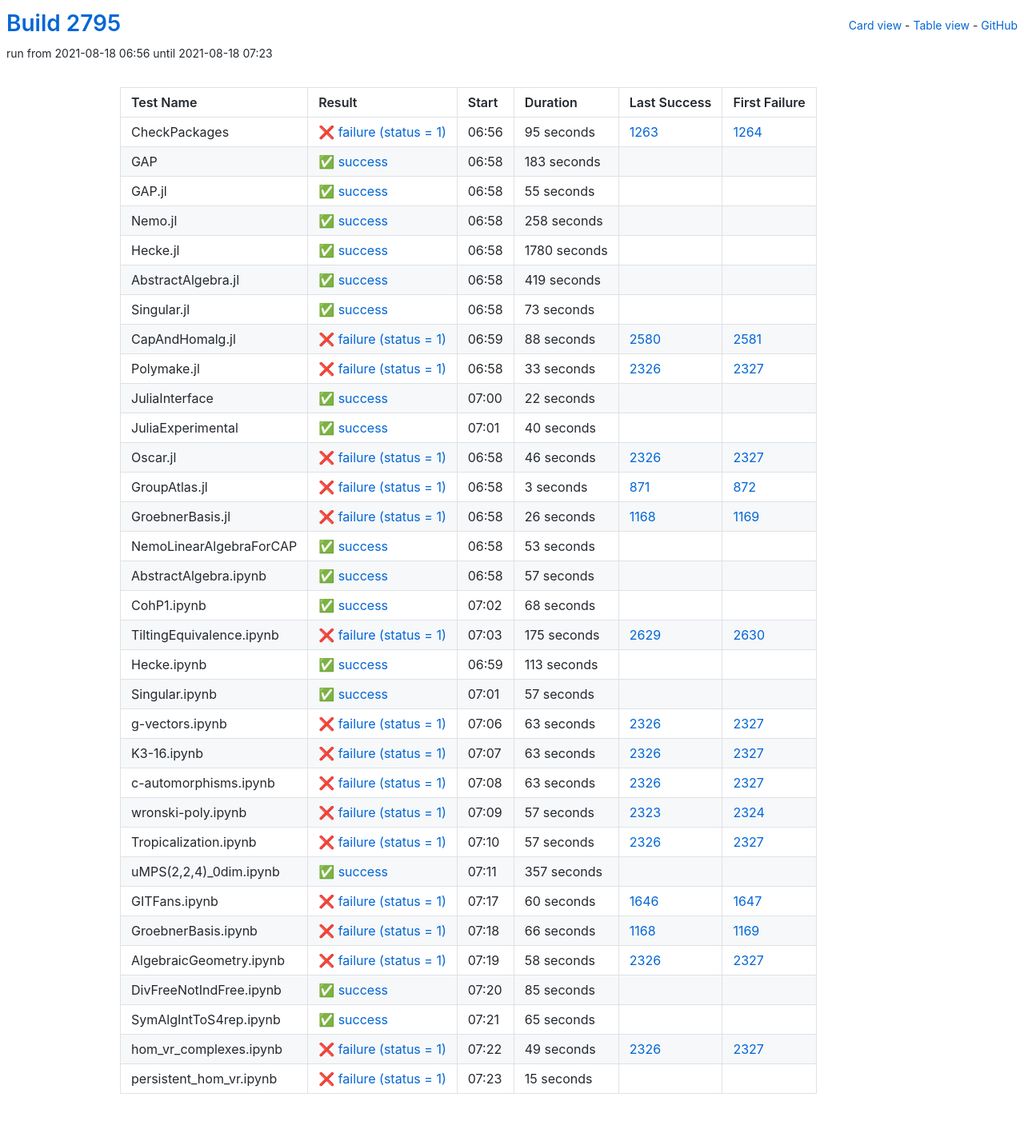
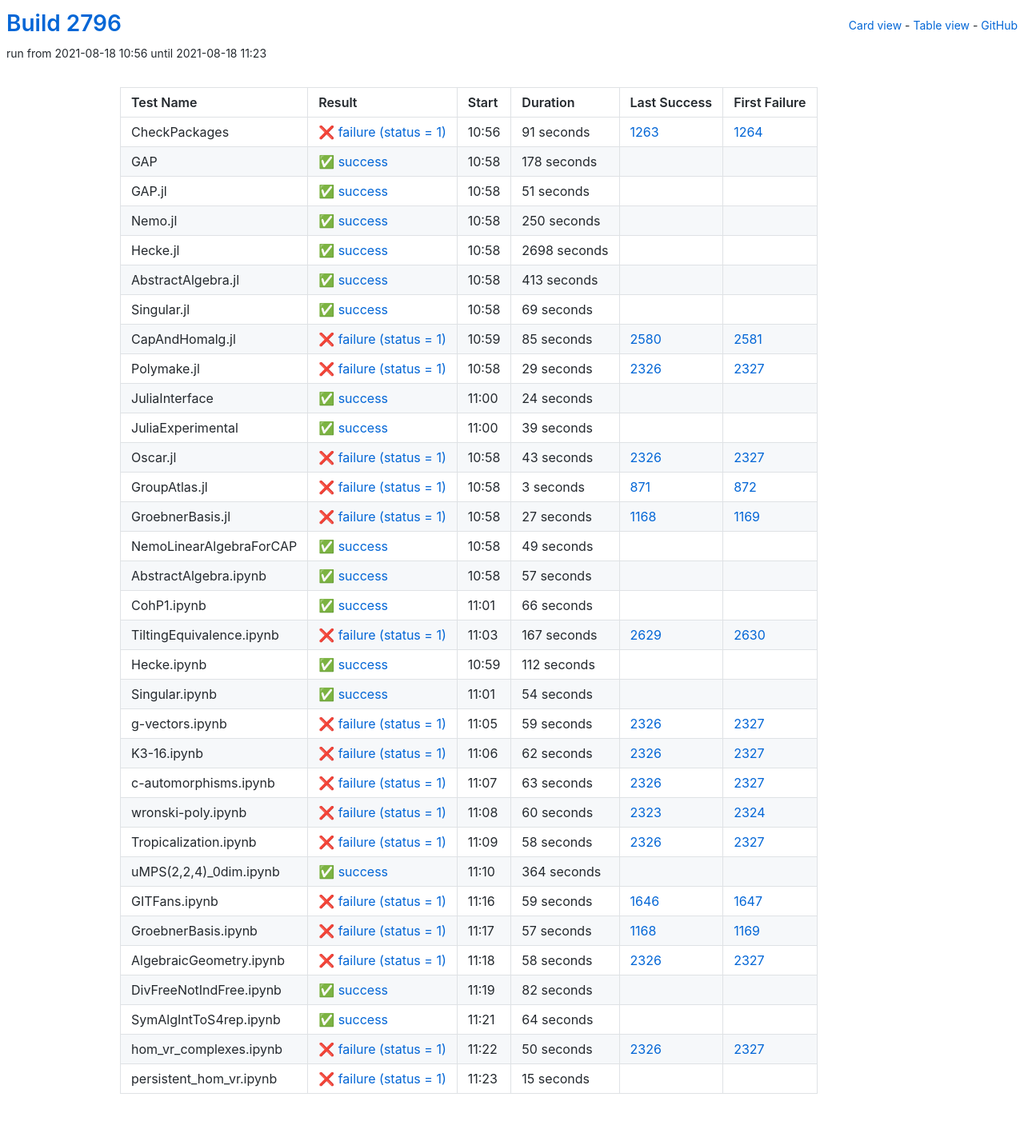
Before and after one commit to oscar-system/oscar-ci-status-stable, a Jekyll site: the page built from table.html, in a window 1280 px wide. Shown: the whole page at 80% size. Built offline with Jekyll 4.4.1, drawn with Linux system fonts in a browser that asks for light colours.

Commit message:
Build #2796

```diff
--- a/_data/ci.yml
+++ b/_data/ci.yml
@@ -1,6 +1,6 @@
 ---
-build: 2795
-build_url: https://oscarci.mathematik.uni-kl.de/job/oscar-stable/2795/
+build: 2796
+build_url: https://oscarci.mathematik.uni-kl.de/job/oscar-stable/2796/
 job: oscar-stable
 organization: oscar-system
 repo: oscar-ci-status-stable
@@ -8,152 +8,152 @@ repourl: https://github.com/oscar-system/oscar-ci-status-stable
 tests:
 - name: CheckPackages
   id: checkpackages
-  log: https://oscarci.mathematik.uni-kl.de/job/oscar-stable/2795/artifact/logs/build-2795/CheckPackages.log
-  start: 2021-08-18 06:56
+  log: https://oscarci.mathematik.uni-kl.de/job/oscar-stable/2796/artifact/logs/build-2796/CheckPackages.log
+  start: 2021-08-18 10:56
   success: false
   exitcode: 1
   status: failure
-  duration: 95
+  duration: 91
   last_success: 1263
   last_success_url: https://oscarci.mathematik.uni-kl.de/job/oscar-stable/1263/
   first_failure: 1264
   first_failure_url: https://oscarci.mathematik.uni-kl.de/job/oscar-stable/1264/
 - name: GAP
   id: gap
-  log: https://oscarci.mathematik.uni-kl.de/job/oscar-stable/2795/artifact/logs/build-2795/GAP.log
-  start: 2021-08-18 06:58
+  log: https://oscarci.mathematik.uni-kl.de/job/oscar-stable/2796/artifact/logs/build-2796/GAP.log
+  start: 2021-08-18 10:58
   success: true
   exitcode: 0
   status: success
-  duration: 183
+  duration: 178
   last_success: false
   last_success_url:
   first_failure: false
   first_failure_url:
 - name: GAP.jl
   id: gap-jl
-  log: https://oscarci.mathematik.uni-kl.de/job/oscar-stable/2795/artifact/logs/build-2795/GAP.jl.log
-  start: 2021-08-18 06:58
+  log: https://oscarci.mathematik.uni-kl.de/job/oscar-stable/2796/artifact/logs/build-2796/GAP.jl.log
+  start: 2021-08-18 10:58
   success: true
   exitcode: 0
   status: success
-  duration: 55
+  duration: 51
   last_success: false
   last_success_url:
   first_failure: false
   first_failure_url:
 - name: Nemo.jl
   id: nemo-jl
-  log: https://oscarci.mathematik.uni-kl.de/job/oscar-stable/2795/artifact/logs/build-2795/Nemo.jl.log
-  start: 2021-08-18 06:58
+  log: https://oscarci.mathematik.uni-kl.de/job/oscar-stable/2796/artifact/logs/build-2796/Nemo.jl.log
+  start: 2021-08-18 10:58
   success: true
   exitcode: 0
   status: success
-  duration: 258
+  duration: 250
   last_success: false
   last_success_url:
   first_failure: false
   first_failure_url:
 - name: Hecke.jl
   id: hecke-jl
-  log: https://oscarci.mathematik.uni-kl.de/job/oscar-stable/2795/artifact/logs/build-2795/Hecke.jl.log
-  start: 2021-08-18 06:58
+  log: https://oscarci.mathematik.uni-kl.de/job/oscar-stable/2796/artifact/logs/build-2796/Hecke.jl.log
+  start: 2021-08-18 10:58
   success: true
   exitcode: 0
   status: success
-  duration: 1780
+  duration: 2698
   last_success: false
   last_success_url:
   first_failure: false
   first_failure_url:
 - name: AbstractAlgebra.jl
   id: abstractalgebra-jl
-  log: https://oscarci.mathematik.uni-kl.de/job/oscar-stable/2795/artifact/logs/build-2795/AbstractAlgebra.jl.log
-  start: 2021-08-18 06:58
+  log: https://oscarci.mathematik.uni-kl.de/job/oscar-stable/2796/artifact/logs/build-2796/AbstractAlgebra.jl.log
+  start: 2021-08-18 10:58
   success: true
   exitcode: 0
   status: success
-  duration: 419
+  duration: 413
   last_success: false
   last_success_url:
   first_failure: false
   first_failure_url:
 - name: Singular.jl
   id: singular-jl
-  log: https://oscarci.mathematik.uni-kl.de/job/oscar-stable/2795/artifact/logs/build-2795/Singular.jl.log
-  start: 2021-08-18 06:58
+  log: https://oscarci.mathematik.uni-kl.de/job/oscar-stable/2796/artifact/logs/build-2796/Singular.jl.log
+  start: 2021-08-18 10:58
   success: true
   exitcode: 0
   status: success
-  duration: 73
+  duration: 69
   last_success: false
   last_success_url:
   first_failure: false
   first_failure_url:
 - name: CapAndHomalg.jl
   id: capandhomalg-jl
-  log: https://oscarci.mathematik.uni-kl.de/job/oscar-stable/2795/artifact/logs/build-2795/CapAndHomalg.jl.log
-  start: 2021-08-18 06:59
+  log: https://oscarci.mathematik.uni-kl.de/job/oscar-stable/2796/artifact/logs/build-2796/CapAndHomalg.jl.log
+  start: 2021-08-18 10:59
   success: false
   exitcode: 1
   status: failure
-  duration: 88
+  duration: 85
   last_success: 2580
   last_success_url: https://oscarci.mathematik.uni-kl.de/job/oscar-stable/2580/
   first_failure: 2581
   first_failure_url: https://oscarci.mathematik.uni-kl.de/job/oscar-stable/2581/
 - name: Polymake.jl
   id: polymake-jl
-  log: https://oscarci.mathematik.uni-kl.de/job/oscar-stable/2795/artifact/logs/build-2795/Polymake.jl.log
-  start: 2021-08-18 06:58
+  log: https://oscarci.mathematik.uni-kl.de/job/oscar-stable/2796/artifact/logs/build-2796/Polymake.jl.log
+  start: 2021-08-18 10:58
   success: false
   exitcode: 1
   status: failure
-  duration: 33
+  duration: 29
   last_success: 2326
   last_success_url: https://oscarci.mathematik.uni-kl.de/job/oscar-stable/2326/
   first_failure: 2327
   first_failure_url: https://oscarci.mathematik.uni-kl.de/job/oscar-stable/2327/
 - name: JuliaInterface
   id: juliainterface
-  log: https://oscarci.mathematik.uni-kl.de/job/oscar-stable/2795/artifact/logs/build-2795/JuliaInterface.log
-  start: 2021-08-18 07:00
+  log: https://oscarci.mathematik.uni-kl.de/job/oscar-stable/2796/artifact/logs/build-2796/JuliaInterface.log
+  start: 2021-08-18 11:00
   success: true
   exitcode: 0
   status: success
-  duration: 22
+  duration: 24
   last_success: false
   last_success_url:
   first_failure: false
   first_failure_url:
 - name: JuliaExperimental
   id: juliaexperimental
-  log: https://oscarci.mathematik.uni-kl.de/job/oscar-stable/2795/artifact/logs/build-2795/JuliaExperimental.log
-  start: 2021-08-18 07:01
+  log: https://oscarci.mathematik.uni-kl.de/job/oscar-stable/2796/artifact/logs/build-2796/JuliaExperimental.log
+  start: 2021-08-18 11:00
   success: true
   exitcode: 0
   status: success
-  duration: 40
+  duration: 39
   last_success: false
   last_success_url:
   first_failure: false
   first_failure_url:
 - name: Oscar.jl
   id: oscar-jl
-  log: https://oscarci.mathematik.uni-kl.de/job/oscar-stable/2795/artifact/logs/build-2795/Oscar.jl.log
-  start: 2021-08-18 06:58
+  log: https://oscarci.mathematik.uni-kl.de/job/oscar-stable/2796/artifact/logs/build-2796/Oscar.jl.log
+  start: 2021-08-18 10:58
   success: false
   exitcode: 1
   status: failure
-  duration: 46
+  duration: 43
   last_success: 2326
   last_success_url: https://oscarci.mathematik.uni-kl.de/job/oscar-stable/2326/
   first_failure: 2327
   first_failure_url: https://oscarci.mathematik.uni-kl.de/job/oscar-stable/2327/
 - name: GroupAtlas.jl
   id: groupatlas-jl
-  log: https://oscarci.mathematik.uni-kl.de/job/oscar-stable/2795/artifact/logs/build-2795/GroupAtlas.jl.log
-  start: 2021-08-18 06:58
+  log: https://oscarci.mathematik.uni-kl.de/job/oscar-stable/2796/artifact/logs/build-2796/GroupAtlas.jl.log
+  start: 2021-08-18 10:58
   success: false
   exitcode: 1
   status: failure
@@ -164,32 +164,32 @@ tests:
   first_failure_url: https://oscarci.mathematik.uni-kl.de/job/oscar-stable/872/
 - name: GroebnerBasis.jl
   id: groebnerbasis-jl
-  log: https://oscarci.mathematik.uni-kl.de/job/oscar-stable/2795/artifact/logs/build-2795/GroebnerBasis.jl.log
-  start: 2021-08-18 06:58
+  log: https://oscarci.mathematik.uni-kl.de/job/oscar-stable/2796/artifact/logs/build-2796/GroebnerBasis.jl.log
+  start: 2021-08-18 10:58
   success: false
   exitcode: 1
   status: failure
-  duration: 26
+  duration: 27
   last_success: 1168
   last_success_url: https://oscarci.mathematik.uni-kl.de/job/oscar-stable/1168/
   first_failure: 1169
   first_failure_url: https://oscarci.mathematik.uni-kl.de/job/oscar-stable/1169/
 - name: NemoLinearAlgebraForCAP
   id: nemolinearalgebraforcap
-  log: https://oscarci.mathematik.uni-kl.de/job/oscar-stable/2795/artifact/logs/build-2795/NemoLinearAlgebraForCAP.log
-  start: 2021-08-18 06:58
+  log: https://oscarci.mathematik.uni-kl.de/job/oscar-stable/2796/artifact/logs/build-2796/NemoLinearAlgebraForCAP.log
+  start: 2021-08-18 10:58
   success: true
   exitcode: 0
   status: success
-  duration: 53
+  duration: 49
   last_success: false
   last_success_url:
   first_failure: false
   first_failure_url:
 - name: AbstractAlgebra.ipynb
   id: abstractalgebra-ipynb
-  log: https://oscarci.mathematik.uni-kl.de/job/oscar-stable/2795/artifact/logs/build-2795/AbstractAlgebra.ipynb.log
-  start: 2021-08-18 06:58
+  log: https://oscarci.mathematik.uni-kl.de/job/oscar-stable/2796/artifact/logs/build-2796/AbstractAlgebra.ipynb.log
+  start: 2021-08-18 10:58
   success: true
   exitcode: 0
   status: success
@@ -200,80 +200,80 @@ tests:
   first_failure_url:
 - name: CohP1.ipynb
   id: cohp1-ipynb
-  log: https://oscarci.mathematik.uni-kl.de/job/oscar-stable/2795/artifact/logs/build-2795/CohP1.ipynb.log
-  start: 2021-08-18 07:02
+  log: https://oscarci.mathematik.uni-kl.de/job/oscar-stable/2796/artifact/logs/build-2796/CohP1.ipynb.log
+  start: 2021-08-18 11:01
   success: true
   exitcode: 0
   status: success
-  duration: 68
+  duration: 66
   last_success: false
   last_success_url:
   first_failure: false
   first_failure_url:
 - name: TiltingEquivalence.ipynb
   id: tiltingequivalence-ipynb
-  log: https://oscarci.mathematik.uni-kl.de/job/oscar-stable/2795/artifact/logs/build-2795/TiltingEquivalence.ipynb.log
-  start: 2021-08-18 07:03
+  log: https://oscarci.mathematik.uni-kl.de/job/oscar-stable/2796/artifact/logs/build-2796/TiltingEquivalence.ipynb.log
+  start: 2021-08-18 11:03
   success: false
   exitcode: 1
   status: failure
-  duration: 175
+  duration: 167
   last_success: 2629
   last_success_url: https://oscarci.mathematik.uni-kl.de/job/oscar-stable/2629/
   first_failure: 2630
   first_failure_url: https://oscarci.mathematik.uni-kl.de/job/oscar-stable/2630/
 - name: Hecke.ipynb
   id: hecke-ipynb
-  log: https://oscarci.mathematik.uni-kl.de/job/oscar-stable/2795/artifact/logs/build-2795/Hecke.ipynb.log
-  start: 2021-08-18 06:59
+  log: https://oscarci.mathematik.uni-kl.de/job/oscar-stable/2796/artifact/logs/build-2796/Hecke.ipynb.log
+  start: 2021-08-18 10:59
   success: true
   exitcode: 0
   status: success
-  duration: 113
+  duration: 112
   last_success: false
   last_success_url:
   first_failure: false
   first_failure_url:
 - name: Singular.ipynb
   id: singular-ipynb
-  log: https://oscarci.mathematik.uni-kl.de/job/oscar-stable/2795/artifact/logs/build-2795/Singular.ipynb.log
-  start: 2021-08-18 07:01
+  log: https://oscarci.mathematik.uni-kl.de/job/oscar-stable/2796/artifact/logs/build-2796/Singular.ipynb.log
+  start: 2021-08-18 11:01
   success: true
   exitcode: 0
   status: success
-  duration: 57
+  duration: 54
   last_success: false
   last_success_url:
   first_failure: false
   first_failure_url:
 - name: g-vectors.ipynb
   id: g-vectors-ipynb
-  log: https://oscarci.mathematik.uni-kl.de/job/oscar-stable/2795/artifact/logs/build-2795/g-vectors.ipynb.log
-  start: 2021-08-18 07:06
+  log: https://oscarci.mathematik.uni-kl.de/job/oscar-stable/2796/artifact/logs/build-2796/g-vectors.ipynb.log
+  start: 2021-08-18 11:05
   success: false
   exitcode: 1
   status: failure
-  duration: 63
+  duration: 59
   last_success: 2326
   last_success_url: https://oscarci.mathematik.uni-kl.de/job/oscar-stable/2326/
   first_failure: 2327
   first_failure_url: https://oscarci.mathematik.uni-kl.de/job/oscar-stable/2327/
 - name: K3-16.ipynb
   id: k3-16-ipynb
-  log: https://oscarci.mathematik.uni-kl.de/job/oscar-stable/2795/artifact/logs/build-2795/K3-16.ipynb.log
-  start: 2021-08-18 07:07
+  log: https://oscarci.mathematik.uni-kl.de/job/oscar-stable/2796/artifact/logs/build-2796/K3-16.ipynb.log
+  start: 2021-08-18 11:06
   success: false
   exitcode: 1
   status: failure
-  duration: 63
+  duration: 62
   last_success: 2326
   last_success_url: https://oscarci.mathematik.uni-kl.de/job/oscar-stable/2326/
   first_failure: 2327
   first_failure_url: https://oscarci.mathematik.uni-kl.de/job/oscar-stable/2327/
 - name: c-automorphisms.ipynb
   id: c-automorphisms-ipynb
-  log: https://oscarci.mathematik.uni-kl.de/job/oscar-stable/2795/artifact/logs/build-2795/c-automorphisms.ipynb.log
-  start: 2021-08-18 07:08
+  log: https://oscarci.mathematik.uni-kl.de/job/oscar-stable/2796/artifact/logs/build-2796/c-automorphisms.ipynb.log
+  start: 2021-08-18 11:07
   success: false
   exitcode: 1
   status: failure
@@ -284,68 +284,68 @@ tests:
   first_failure_url: https://oscarci.mathematik.uni-kl.de/job/oscar-stable/2327/
 - name: wronski-poly.ipynb
   id: wronski-poly-ipynb
-  log: https://oscarci.mathematik.uni-kl.de/job/oscar-stable/2795/artifact/logs/build-2795/wronski-poly.ipynb.log
-  start: 2021-08-18 07:09
+  log: https://oscarci.mathematik.uni-kl.de/job/oscar-stable/2796/artifact/logs/build-2796/wronski-poly.ipynb.log
+  start: 2021-08-18 11:08
   success: false
   exitcode: 1
   status: failure
-  duration: 57
+  duration: 60
   last_success: 2323
   last_success_url: https://oscarci.mathematik.uni-kl.de/job/oscar-stable/2323/
   first_failure: 2324
   first_failure_url: https://oscarci.mathematik.uni-kl.de/job/oscar-stable/2324/
 - name: Tropicalization.ipynb
   id: tropicalization-ipynb
-  log: https://oscarci.mathematik.uni-kl.de/job/oscar-stable/2795/artifact/logs/build-2795/Tropicalization.ipynb.log
-  start: 2021-08-18 07:10
+  log: https://oscarci.mathematik.uni-kl.de/job/oscar-stable/2796/artifact/logs/build-2796/Tropicalization.ipynb.log
+  start: 2021-08-18 11:09
   success: false
   exitcode: 1
   status: failure
-  duration: 57
+  duration: 58
   last_success: 2326
   last_success_url: https://oscarci.mathematik.uni-kl.de/job/oscar-stable/2326/
   first_failure: 2327
   first_failure_url: https://oscarci.mathematik.uni-kl.de/job/oscar-stable/2327/
 - name: uMPS(2,2,4)_0dim.ipynb
   id: umps-2-2-4-0dim-ipynb
-  log: https://oscarci.mathematik.uni-kl.de/job/oscar-stable/2795/artifact/logs/build-2795/uMPS-2-2-4-_0dim.ipynb.log
-  start: 2021-08-18 07:11
+  log: https://oscarci.mathematik.uni-kl.de/job/oscar-stable/2796/artifact/logs/build-2796/uMPS-2-2-4-_0dim.ipynb.log
+  start: 2021-08-18 11:10
   success: true
   exitcode: 0
   status: success
-  duration: 357
+  duration: 364
   last_success: false
   last_success_url:
   first_failure: false
   first_failure_url:
 - name: GITFans.ipynb
   id: gitfans-ipynb
-  log: https://oscarci.mathematik.uni-kl.de/job/oscar-stable/2795/artifact/logs/build-2795/GITFans.ipynb.log
-  start: 2021-08-18 07:17
+  log: https://oscarci.mathematik.uni-kl.de/job/oscar-stable/2796/artifact/logs/build-2796/GITFans.ipynb.log
+  start: 2021-08-18 11:16
   success: false
   exitcode: 1
   status: failure
-  duration: 60
+  duration: 59
   last_success: 1646
   last_success_url: https://oscarci.mathematik.uni-kl.de/job/oscar-stable/1646/
   first_failure: 1647
   first_failure_url: https://oscarci.mathematik.uni-kl.de/job/oscar-stable/1647/
 - name: GroebnerBasis.ipynb
   id: groebnerbasis-ipynb
-  log: https://oscarci.mathematik.uni-kl.de/job/oscar-stable/2795/artifact/logs/build-2795/GroebnerBasis.ipynb.log
-  start: 2021-08-18 07:18
+  log: https://oscarci.mathematik.uni-kl.de/job/oscar-stable/2796/artifact/logs/build-2796/GroebnerBasis.ipynb.log
+  start: 2021-08-18 11:17
   success: false
   exitcode: 1
   status: failure
-  duration: 66
+  duration: 57
   last_success: 1168
   last_success_url: https://oscarci.mathematik.uni-kl.de/job/oscar-stable/1168/
   first_failure: 1169
   first_failure_url: https://oscarci.mathematik.uni-kl.de/job/oscar-stable/1169/
 - name: AlgebraicGeometry.ipynb
   id: algebraicgeometry-ipynb
-  log: https://oscarci.mathematik.uni-kl.de/job/oscar-stable/2795/artifact/logs/build-2795/AlgebraicGeometry.ipynb.log
-  start: 2021-08-18 07:19
+  log: https://oscarci.mathematik.uni-kl.de/job/oscar-stable/2796/artifact/logs/build-2796/AlgebraicGeometry.ipynb.log
+  start: 2021-08-18 11:18
   success: false
   exitcode: 1
   status: failure
@@ -356,44 +356,44 @@ tests:
   first_failure_url: https://oscarci.mathematik.uni-kl.de/job/oscar-stable/2327/
 - name: DivFreeNotIndFree.ipynb
   id: divfreenotindfree-ipynb
-  log: https://oscarci.mathematik.uni-kl.de/job/oscar-stable/2795/artifact/logs/build-2795/DivFreeNotIndFree.ipynb.log
-  start: 2021-08-18 07:20
+  log: https://oscarci.mathematik.uni-kl.de/job/oscar-stable/2796/artifact/logs/build-2796/DivFreeNotIndFree.ipynb.log
+  start: 2021-08-18 11:19
   success: true
   exitcode: 0
   status: success
-  duration: 85
+  duration: 82
   last_success: false
   last_success_url:
   first_failure: false
   first_failure_url:
 - name: SymAlgIntToS4rep.ipynb
   id: symalginttos4rep-ipynb
-  log: https://oscarci.mathematik.uni-kl.de/job/oscar-stable/2795/artifact/logs/build-2795/SymAlgIntToS4rep.ipynb.log
-  start: 2021-08-18 07:21
+  log: https://oscarci.mathematik.uni-kl.de/job/oscar-stable/2796/artifact/logs/build-2796/SymAlgIntToS4rep.ipynb.log
+  start: 2021-08-18 11:21
   success: true
   exitcode: 0
   status: success
-  duration: 65
+  duration: 64
   last_success: false
   last_success_url:
   first_failure: false
   first_failure_url:
 - name: hom_vr_complexes.ipynb
   id: hom-vr-complexes-ipynb
-  log: https://oscarci.mathematik.uni-kl.de/job/oscar-stable/2795/artifact/logs/build-2795/hom_vr_complexes.ipynb.log
-  start: 2021-08-18 07:22
+  log: https://oscarci.mathematik.uni-kl.de/job/oscar-stable/2796/artifact/logs/build-2796/hom_vr_complexes.ipynb.log
+  start: 2021-08-18 11:22
   success: false
   exitcode: 1
   status: failure
-  duration: 49
+  duration: 50
   last_success: 2326
   last_success_url: https://oscarci.mathematik.uni-kl.de/job/oscar-stable/2326/
   first_failure: 2327
   first_failure_url: https://oscarci.mathematik.uni-kl.de/job/oscar-stable/2327/
 - name: persistent_hom_vr.ipynb
   id: persistent-hom-vr-ipynb
-  log: https://oscarci.mathematik.uni-kl.de/job/oscar-stable/2795/artifact/logs/build-2795/persistent_hom_vr.ipynb.log
-  start: 2021-08-18 07:23
+  log: https://oscarci.mathematik.uni-kl.de/job/oscar-stable/2796/artifact/logs/build-2796/persistent_hom_vr.ipynb.log
+  start: 2021-08-18 11:23
   success: false
   exitcode: 1
   status: failure
```
Also changed, not shown: README.md.
